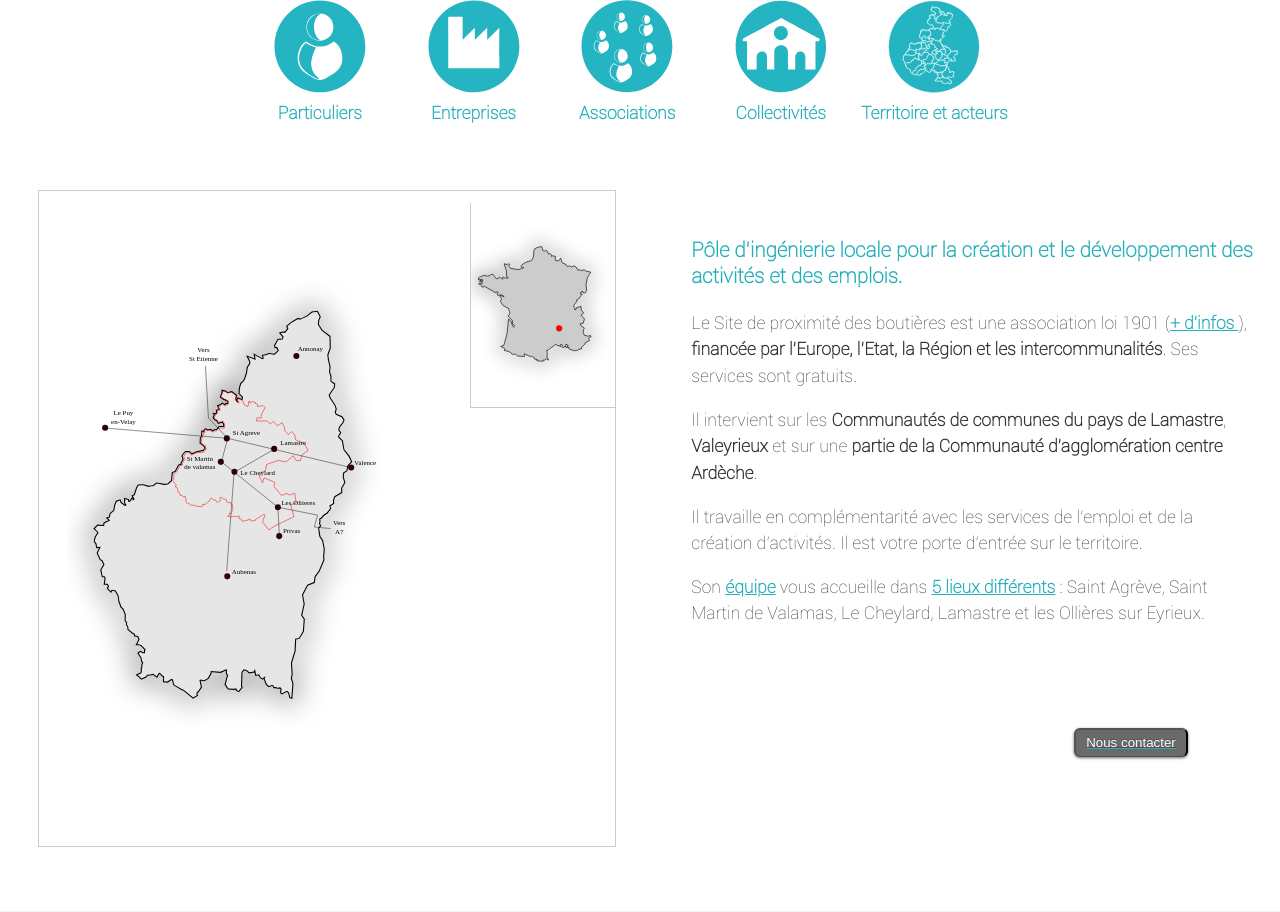
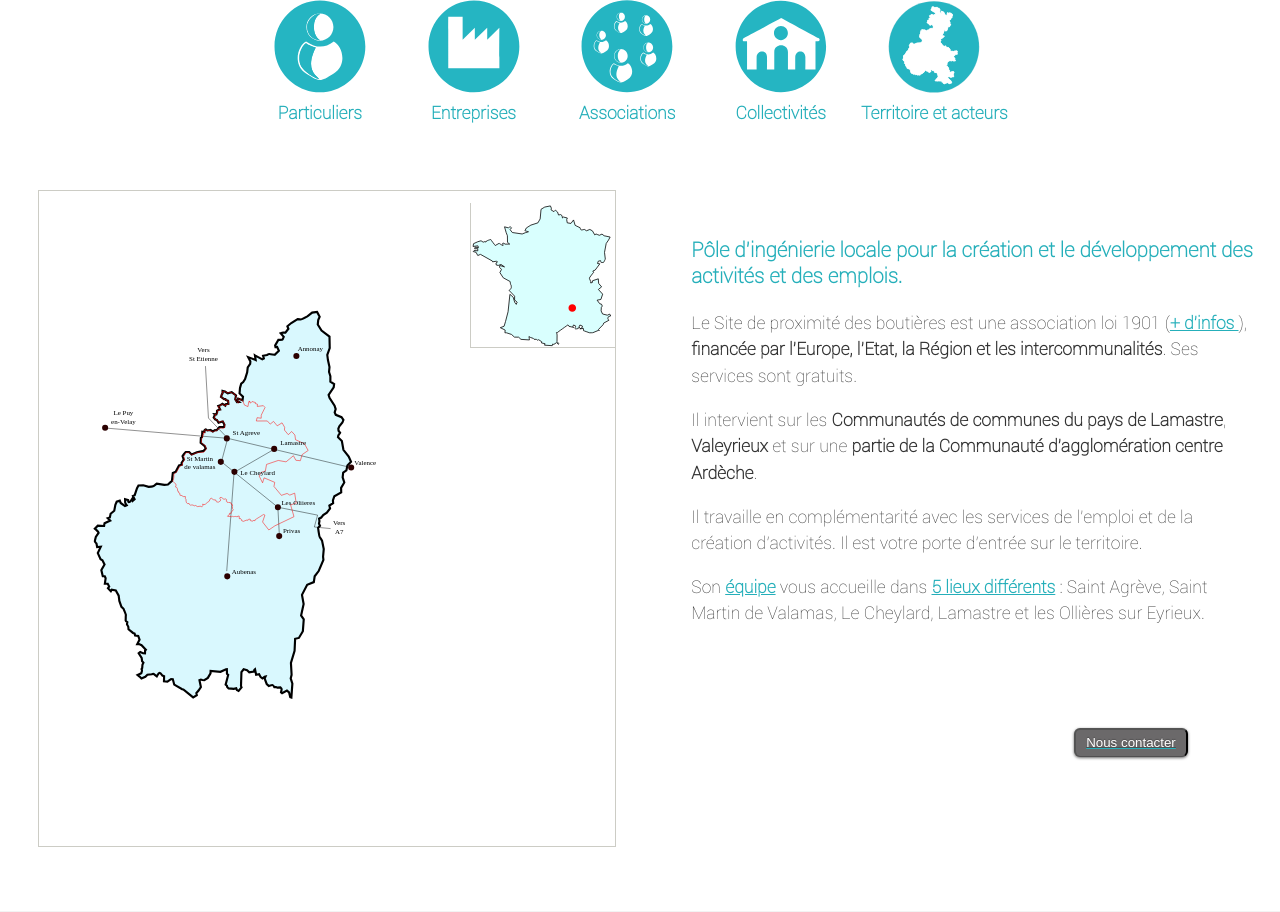
Before and after one commit to mariefontanel/site-proximite07, a PHP site: page / in a window 1280 px wide; the page is wider, and only the part inside the window is pictured. Shown: the part 195-1107 px from the top of that part. Run offline with PHP 8.4, Linux system fonts and the light colour scheme.

Commit message:
modif icone territoire et carte france et ardeche fond bleu sur index

```diff
--- a/index.php
+++ b/index.php
@@ -12,14 +12,14 @@
 			</a>
 			<a href="#bloc_collectivites"><img src="images/collectivitebleuplein.svg" class="icone_collectivites"><div class="titre_bloc_icone">Collectivités</div>
 			</a>
-			<a href="#bloc_territoires"><img src="images/territoirebleuplein.svg" class="icone_territoires"><div class="titre_bloc_icone">Territoire et acteurs</div>
+			<a href="#bloc_territoires"><img src="images/territoirerbleuplein++.svg" class="icone_territoires"><div class="titre_bloc_icone">Territoire et acteurs</div>
 			</a>
 	</article>
 
 	<div class="bloc_presentation">
 		<div class="map">
-			<img src="images/ardechesiteproximitecanton.svg" class="carte_ardeche">
-			<img src="images/cartefrance.svg" class="carte_france">
+			<img src="images/ardechesiteproximitecanton2.0.svg" class="carte_ardeche">
+			<img src="images/cartefrance2.0.svg" class="carte_france">
 <!-- 			<iframe src="https://www.google.com/maps/embed?pb=!1m18!1m12!1m3!1d2824.2876532463283!2d4.36905!3d44.937819999999995!2m3!1f0!2f0!3f0!3m2!1i1024!2i768!4f13.1!3m3!1m2!1s0x47f5805cd934bd85%3A0x4291ed20b3f32cab!2sSite+de+Proximit%C3%A9+des+Bouti%C3%A8res!5e0!3m2!1sfr!2sfr!4v1442650017251" width="500" height="450" frameborder="0" style="border:0" allowfullscreen></iframe>
  -->		</div>
 		<div class="introduction">
```
Also changed, not shown: images/ardechesiteproximitecanton2.0.svg (added), images/cartefrance2.0.svg (added), images/territoirerbleuplein++.svg (added).
